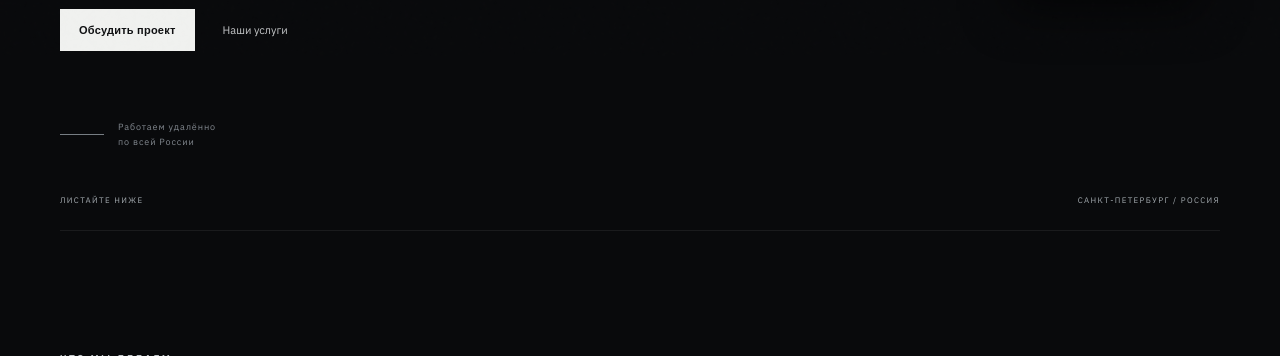
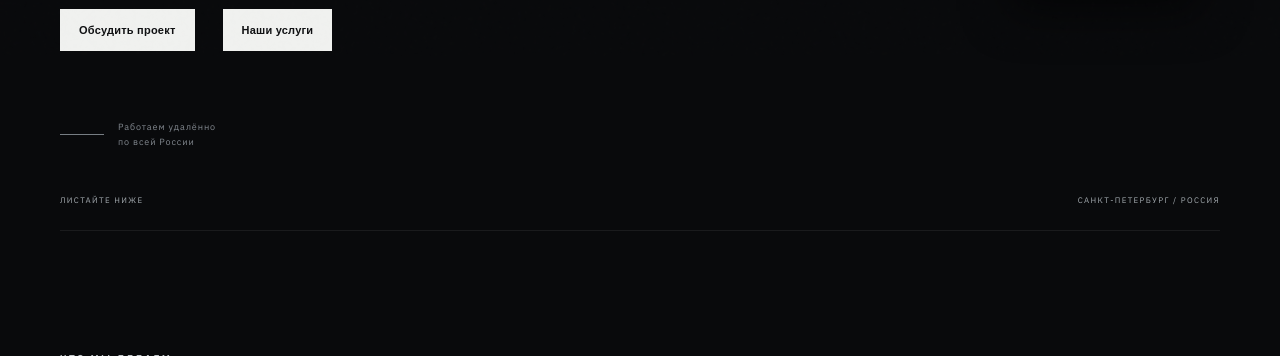
Before and after one commit to ninaisupova/-, a plain HTML site: page index.html in a window 1280 px wide. Shown: the part 744-1100 px from the top of the page. Drawn offline with Linux system fonts and the light colour scheme.

Commit message:
Match Our Services button style
Co-authored-by: Copilot <223556219+Copilot@users.noreply.github.com>

```diff
--- a/index.html
+++ b/index.html
@@ -27,7 +27,7 @@
         <div class="eyebrow">DIGITAL / AI / AUTOMATION</div>
         <h1>Создаём цифровые<br><em>решения</em> для вашего<br>бизнеса</h1>
         <p class="hero-lead">Разрабатываем современные сайты, Telegram-ботов и ИИ-ассистентов. Помогаем привлекать клиентов, автоматизировать процессы и освобождать время для главного.</p>
-        <div class="hero-actions"><a class="button button-light" href="#contacts">Обсудить проект</a><a class="text-link" href="#services">Наши услуги</a></div>
+        <div class="hero-actions"><a class="button button-light" href="#contacts">Обсудить проект</a><a class="button button-light" href="#services">Наши услуги</a></div>
         <div class="hero-note"><span class="line"></span><span>Работаем удалённо<br>по всей России</span></div>
       </div>
       <div class="hero-visual" aria-label="Абстрактная технологичная композиция">
```
